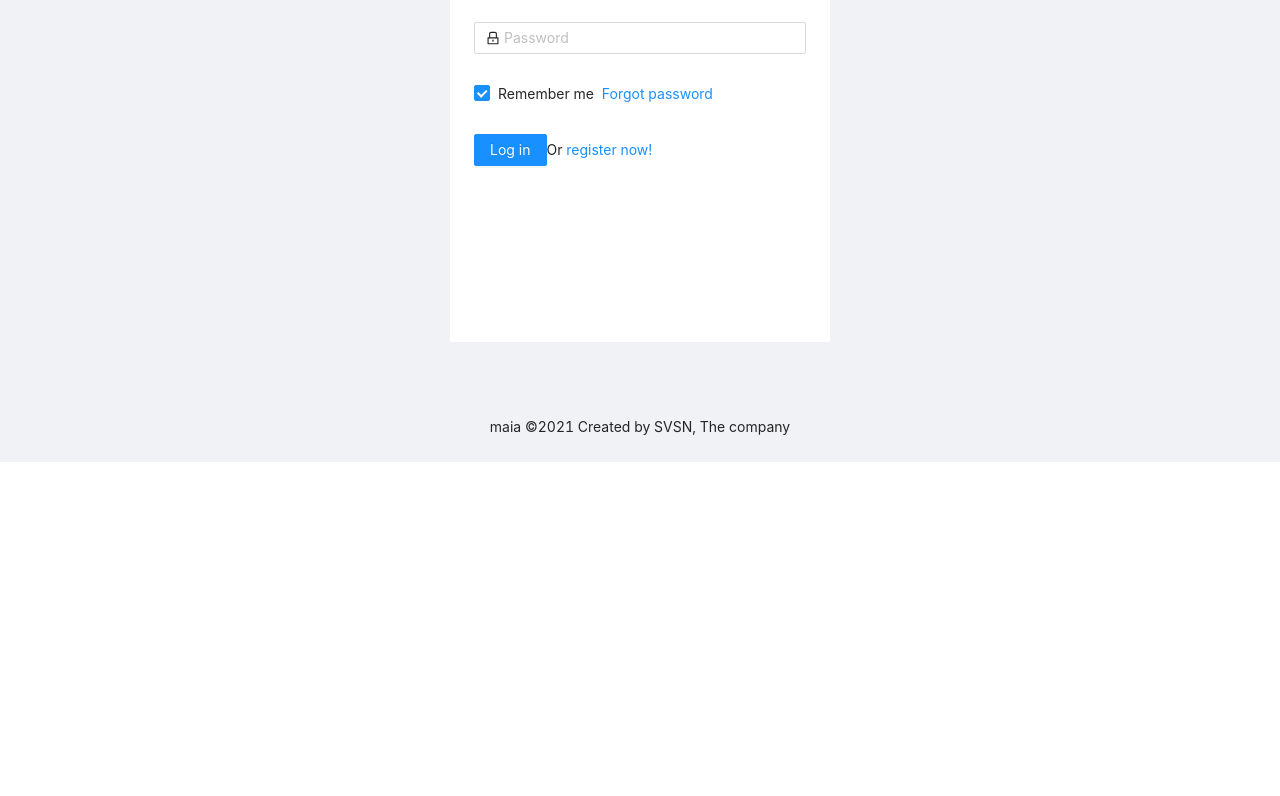
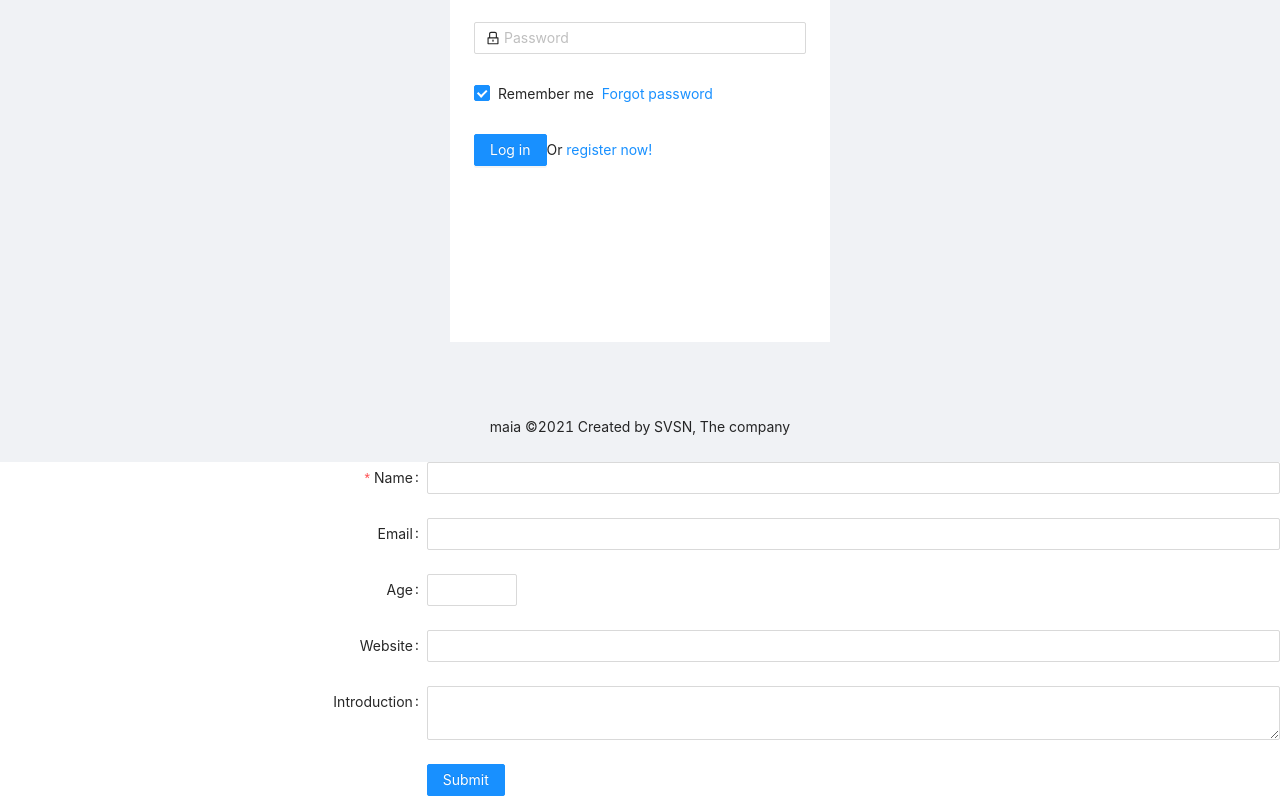
Before and after one commit to W17713/maia, a React (Create React App) app in the folder maia_webclient/client/: page /signup in a window 1280 px wide. Shown: the part 252-1048 px from the top of the page. Before the commit the page ends 800 px from the top, so only its background shows below. Built offline with nearby package versions, Linux system fonts and the light colour scheme.

Commit message:
added signup component

```diff
--- a/maia_webclient/client/package.json
+++ b/maia_webclient/client/package.json
@@ -2,7 +2,6 @@
   "name": "client",
   "version": "0.1.0",
   "private": true,
-
   "dependencies": {
     "@testing-library/jest-dom": "^5.11.9",
     "@testing-library/react": "^11.2.5",
@@ -10,6 +9,7 @@
     "antd": "^4.12.2",
     "react": "^17.0.1",
     "react-dom": "^17.0.1",
+    "react-router-dom": "^5.2.0",
     "react-scripts": "4.0.2",
     "web-vitals": "^1.1.0"
   },
@@ -18,7 +18,8 @@
     "build": "react-scripts build",
     "test": "react-scripts test",
     "eject": "react-scripts eject"
-  },"proxy":"http://localhost:3080",
+  },
+  "proxy": "http://localhost:3080",
   "eslintConfig": {
     "extends": [
       "react-app",
@@ -37,5 +38,4 @@
       "last 1 safari version"
     ]
   }
-
 }
--- a/maia_webclient/client/src/App.js
+++ b/maia_webclient/client/src/App.js
@@ -6,6 +6,9 @@ import { Form, Checkbox } from 'antd';
 import { UserOutlined, LockOutlined } from '@ant-design/icons';
 import { EyeInvisibleOutlined, EyeTwoTone } from '@ant-design/icons';
 import './login.css';
+import {BrowserRouter as Router, Switch,Link,Route} from 'react-router-dom'
+import Highlightview from './components/component.signup'
+import NormalSignupForm from "./components/component.signup";
 const { Header, Footer,Content } = Layout;
 
 const NormalLoginForm  = () => {
@@ -14,6 +17,7 @@ const NormalLoginForm  = () => {
   };
 
   return (
+
     <Form
       name="normal_login"
       className="login-form"
@@ -62,7 +66,7 @@ const NormalLoginForm  = () => {
         <Button type="primary" htmlType="submit" className="login-form-button">
           Log in
         </Button>
-        Or <a href="">register now!</a>
+        Or <Link to="/signup" >register now!</Link>
       </Form.Item>
     </Form>
   );
@@ -76,7 +80,8 @@ const InformationBlock = () =>{
 }
 const App = () => {
   return (
-
+    <Router>
+      <div>
         <Row>
           <Col span={24}>
             <Layout className="layout">
@@ -94,6 +99,14 @@ const App = () => {
           </Col>
         </Row>
 
+          <Route exact path="/">
+            <NormalLoginForm/>
+          </Route>
+          <Route path="/signup">
+            <NormalSignupForm/>
+          </Route>
+      </div>
+    </Router>
   );
 };
 
--- /dev/null
+++ b/maia_webclient/client/src/components/component.signup.js
@@ -0,0 +1,49 @@
+import { Form, Input, InputNumber, Button } from 'antd';
+
+const layout = {
+    labelCol: { span: 8 },
+    wrapperCol: { span: 16 },
+  };
+
+  const validateMessages = {
+    required: '${label} is required!',
+    types: {
+      email: '${label} is not a valid email!',
+      number: '${label} is not a valid number!',
+    },
+    number: {
+      range: '${label} must be between ${min} and ${max}',
+    },
+  };
+
+  const NormalSignupForm = () => {
+    const onFinish = (values: any) => {
+      console.log(values);
+    };
+    return (
+        <Form {...layout} name="nest-messages" onFinish={onFinish} validateMessages={validateMessages}>
+          <Form.Item name={['user', 'name']} label="Name" rules={[{ required: true }]}>
+            <Input />
+          </Form.Item>
+          <Form.Item name={['user', 'email']} label="Email" rules={[{ type: 'email' }]}>
+            <Input />
+          </Form.Item>
+          <Form.Item name={['user', 'age']} label="Age" rules={[{ type: 'number', min: 0, max: 99 }]}>
+            <InputNumber />
+          </Form.Item>
+          <Form.Item name={['user', 'website']} label="Website">
+            <Input />
+          </Form.Item>
+          <Form.Item name={['user', 'introduction']} label="Introduction">
+            <Input.TextArea />
+          </Form.Item>
+          <Form.Item wrapperCol={{ ...layout.wrapperCol, offset: 8 }}>
+            <Button type="primary" htmlType="submit">
+              Submit
+            </Button>
+          </Form.Item>
+        </Form>
+      );
+    };
+
+export default NormalSignupForm;
```
Also changed, not shown: maia_webclient/client/src/components/component.highlight.js (renamed from maia_webclient/client/components/component.highlight.js, +6 -8 lines), 1 other file (tests, documents, lock files or other folders). Lines whose indentation alone changed are shown as unchanged.
